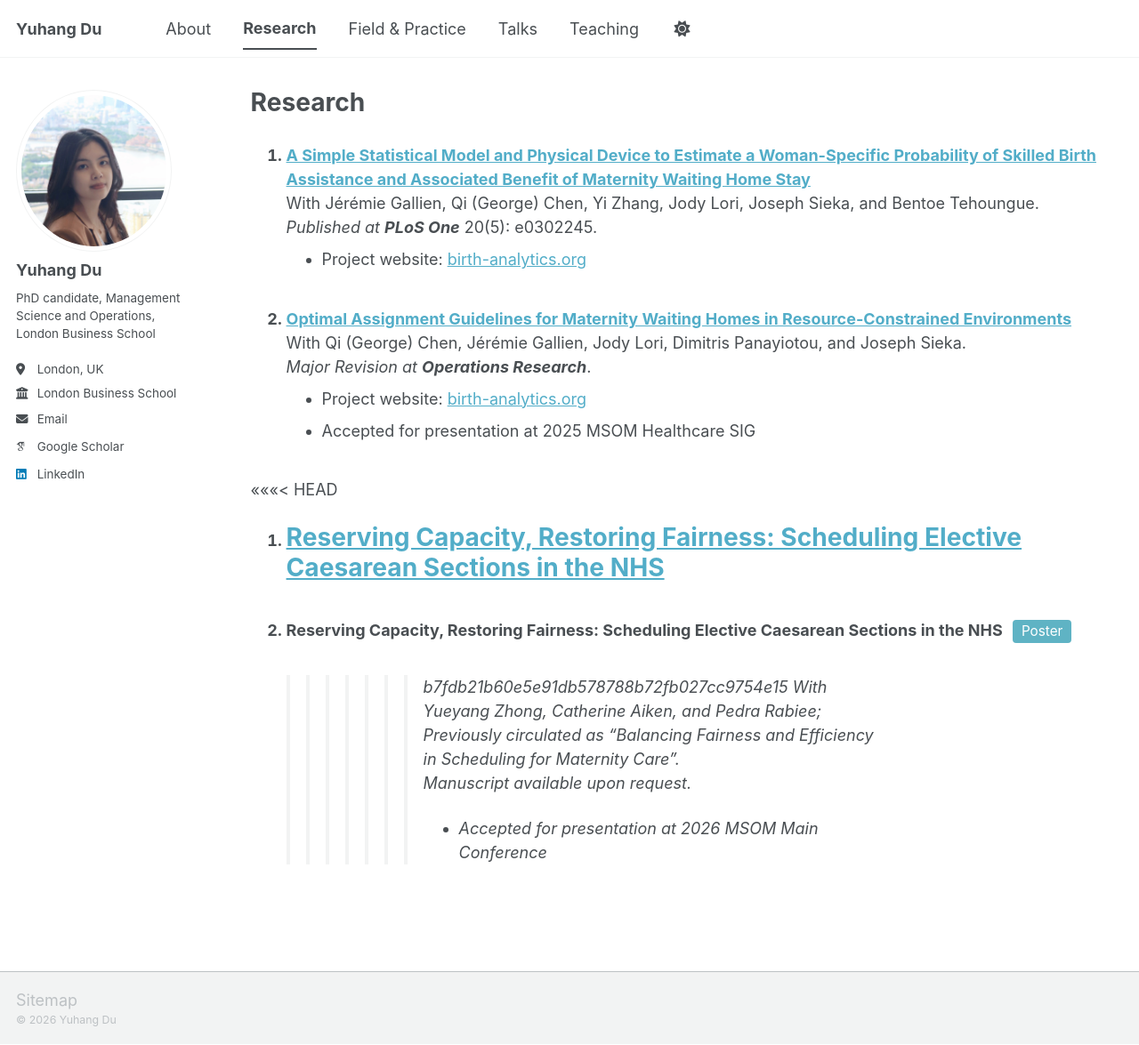
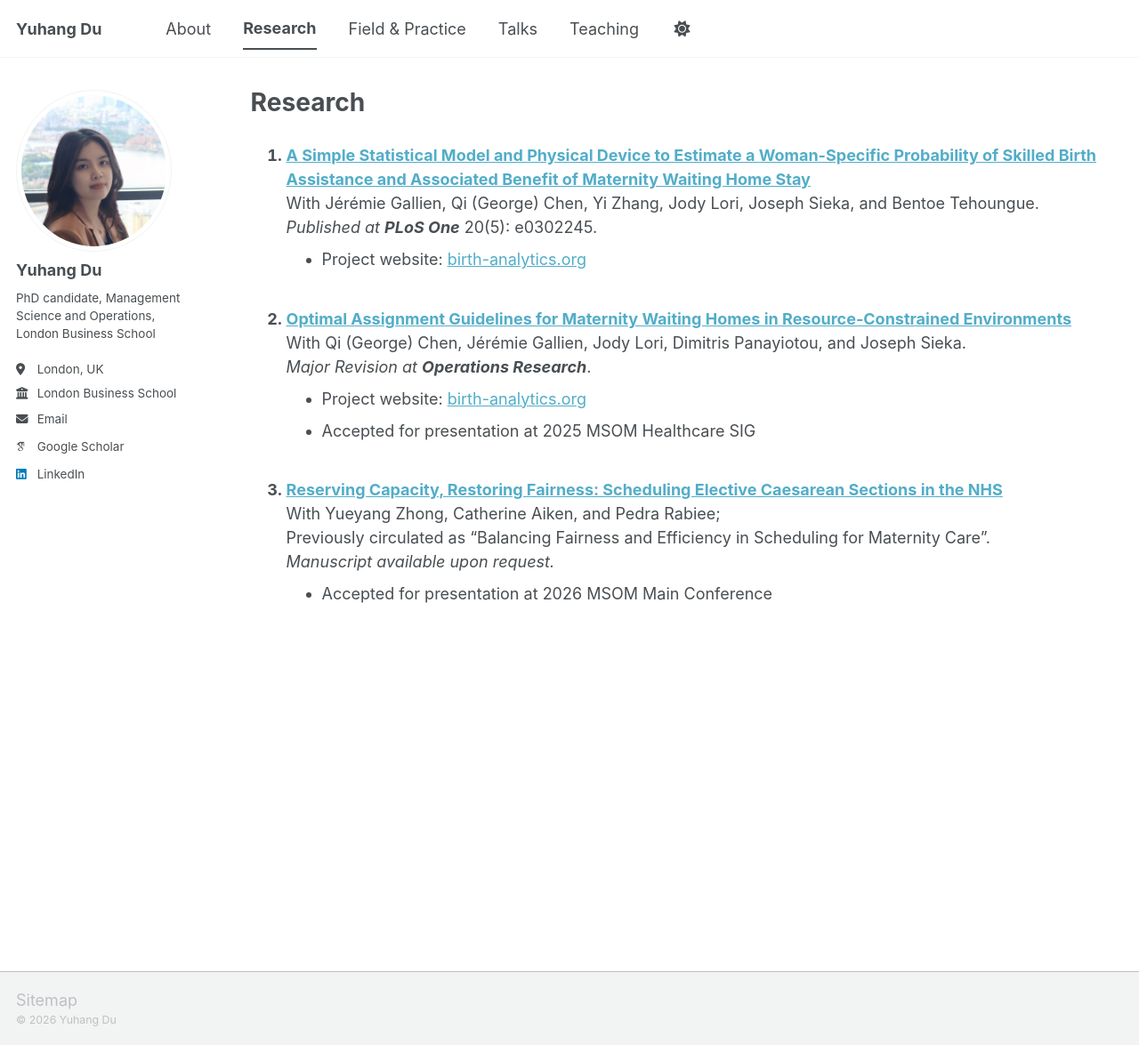
Before and after one commit to yuhangdu-edu/yuhangdu-edu.github.io, a Jekyll site: the page built from _pages/research.md, in a window 1280 px wide and 1175 px high. Shown: the whole window at 89% size. Built offline with Jekyll 4.4.1, drawn with Linux system fonts in a browser that asks for light colours; some web fonts are replaced; a script bundle is joined from its source files by our own code; library files that are not in the unit come from our copies.

Commit message:
Update research.md

```diff
--- a/_pages/research.md
+++ b/_pages/research.md
@@ -35,11 +35,7 @@ With Qi (George) Chen, Jérémie Gallien, Jody Lori, Dimitris Panayiotou, and Jo
 - Accepted for presentation at 2025 MSOM Healthcare SIG
 
 
-<<<<<<< HEAD
 3. [**Reserving Capacity, Restoring Fairness: Scheduling Elective Caesarean Sections in the NHS**](https://papers.ssrn.com/sol3/papers.cfm?abstract_id=6819560)<br>
-=======
-3. **Reserving Capacity, Restoring Fairness: Scheduling Elective Caesarean Sections in the NHS** <a href="{{ site.baseurl }}/files/Poster.pdf" class="pub-btn">Poster</a><br>
->>>>>>> b7fdb21b60e5e91db578788b72fb027cc9754e15
 With Yueyang Zhong, Catherine Aiken, and Pedra Rabiee;<br>
 Previously circulated as "Balancing Fairness and Efficiency in Scheduling for Maternity Care".<br>
 *Manuscript available upon request.*
```
